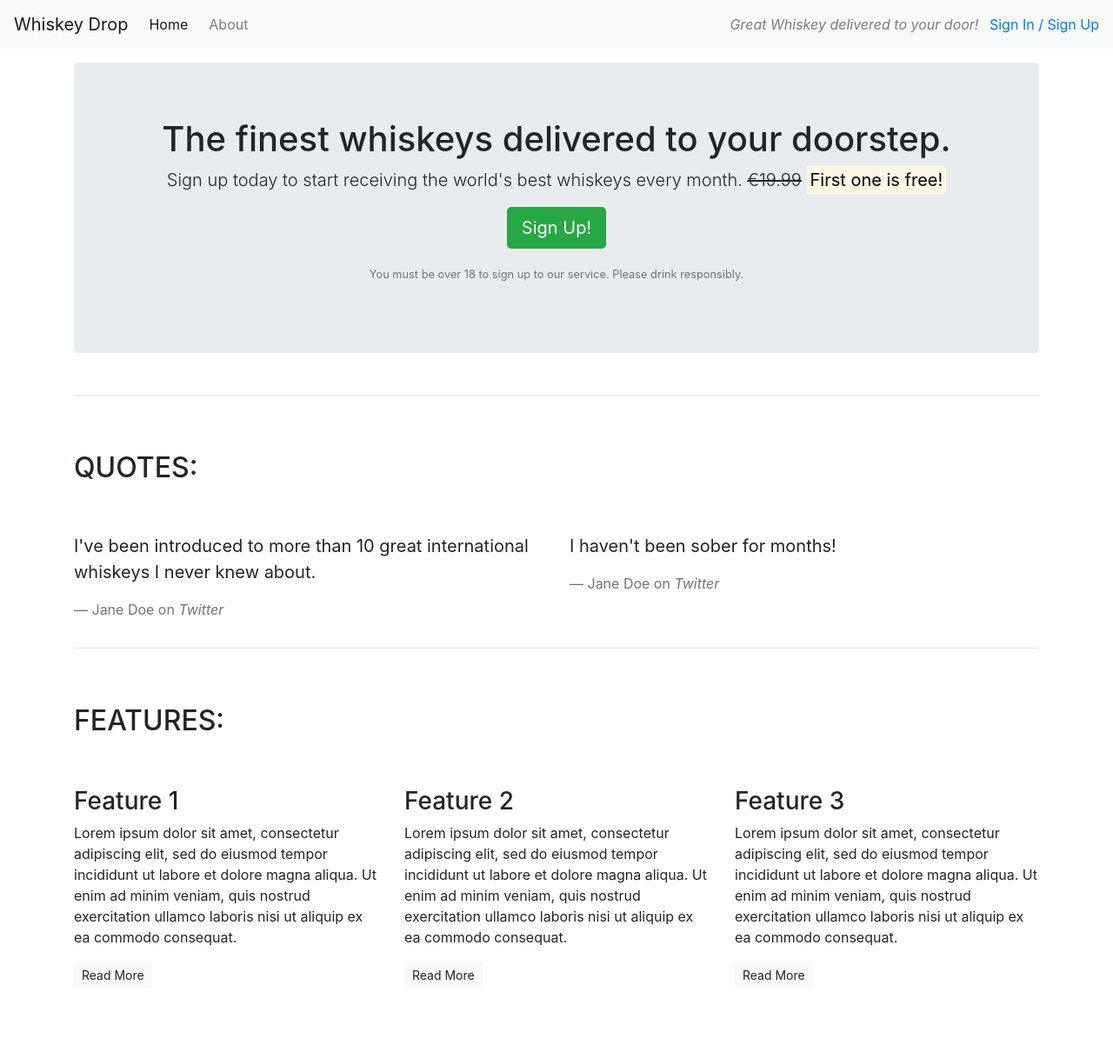
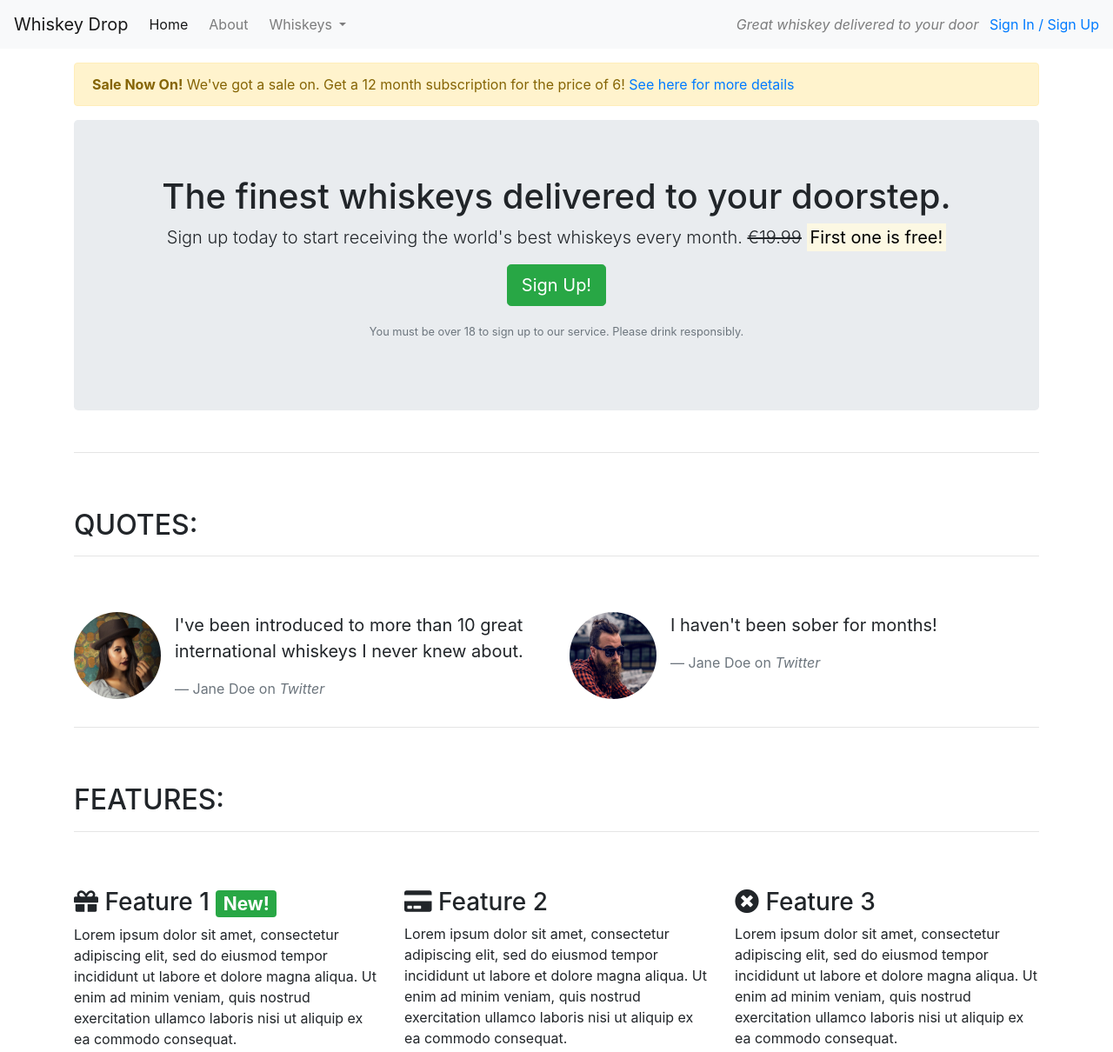
Before and after one commit to kelseyjaneadams/bootstrap, a plain HTML site: page index.html in a window 1280 px wide. Shown: the top 1210 px of the page at 87% size. Before the commit the page ends 1153 px from the top, so only its background shows below. Drawn offline with nearby package versions, Linux system fonts and the light colour scheme.

Commit message:
Add JavaScript components to create dropwdown menu.

```diff
--- a/index.html
+++ b/index.html
@@ -6,22 +6,55 @@
     <meta name="viewport" content="width=device-width, initial-scale=1.0">
     <title>Whiskey Drop | Taste a new whiskey every month</title>
     <link rel="stylesheet" href="https://maxcdn.bootstrapcdn.com/bootstrap/4.1.3/css/bootstrap.min.css">
+    <link rel="stylesheet" href="https://use.fontawesome.com/releases/v5.6.1/css/all.css"
+        integrity="sha384-gfdkjb5BdAXd+lj+gudLWI+BXq4IuLW5IT+brZEZsLFm++aCMlF1V92rMkPaX4PP" crossorigin="anonymous">
 </head>
 
 <body>
-    <nav class="navbar navbar-light bg-light navbar-expand-sm">
-        <a href="/" class="navbar-brand">Whiskey Drop</a>
+    <!--Nav-->
+    <nav class="navbar navbar-light navbar-expand-sm bg-light">
+        <a href="/" class="navbar-brand">
+            Whiskey Drop</a>
+
+        <button class="navbar-toggler ml-auto" type="button" data-toggle="collapse" data-target="#navbarNavDropdown"
+            aria-controls="navbarNavDropdown" aria-expanded="false" aria-label="Toggle navigation">
+            <span class="navbar-toggler-icon"></span></button>
+
+        <div class="collapse navbar-collapse" id="navbarNavDropdown">
             <ul class="navbar-nav mr-auto">
                 <li class="active nav-item mr-2"><a class="nav-link" href="/">Home</a></li>
-            <li class="nav-item mr-2"><a class="nav-link" href="/about">About</a></li>
-            <li class="nav-item mr-2 d-block d-sm-none"><a class="nav-link" href="/login">Sign In / Sign Up</a></li>
+                <li class="nav-item mr-2"><a class="nav-link" href="">About</a></li>
+                <li class="nav-item dropdown">
+                    <a class="nav-link dropdown-toggle" href="#" id="navbarDropdownMenuLink" role="button"
+                        data-toggle="dropdown" aria-haspopup="true" aria-expanded="false">
+                        Whiskeys
+                    </a>
+                    <div class="dropdown-menu" aria-labelledby="navbarDropdownMenuLink">
+                        <a class="dropdown-item" href="#">Irish</a>
+                        <a class="dropdown-item" href="#">Scotch</a>
+                        <a class="dropdown-item" href="#">Japanese</a>
+                        <a class="dropdown-item" href="#">American</a>
+                    </div>
+                </li>
+                <li class="nav-item mr-2 d-block d-sm-none"><a class="nav-link" href="">Sign In / Sign Up</a></li>
             </ul>
+        </div>
+
         <div class="d-none d-md-block">
-            <p class="navbar-text my-auto mr-2"><i>Great Whiskey delivered to your door!</i></p>
+            <p class="navbar-text my-auto mr-2"><i>Great whiskey delivered to your door</i></p>
             <a href="/login">Sign In / Sign Up</a>
         </div>
+        <!--</div>-->
     </nav>
     <article class="container mt-3">
+        <div class="row d-none d-sm-block">
+            <div class="col-12">
+                <div class="alert alert-warning">
+                    <strong>Sale Now On!</strong> We've got a sale on. Get a 12 month subscription for the price of 6!
+                    <a href="">See here for more details</a>
+                </div>
+            </div>
+        </div>
         <!-- Callout -->
         <div class="row">
             <div class="col-12">
@@ -39,43 +72,61 @@
         </div>
         <!-- /.callout -->
         <hr>
-
         <!-- Quotes -->
         <section class="quotes">
             <div class="row">
                 <div class="col-12 my-5">
                     <h2 class="text-uppercase">Quotes:</h2>
+                    <hr />
                 </div>
             </div>
             <div class="row">
                 <div class="col-12 col-md-6">
+                    <div class="media">
+                        <div class="d-none d-sm-block">
+                            <img src="images/girl-image.png" class="rounded-circle mr-3" height=100 width=100>
+                        </div>
+                        <div class="media-body">
                             <blockquote class="blockquote">
-                        <p>I've been introduced to more than 10 great international whiskeys I never knew about.</p>
-                        <footer class="blockquote-footer">Jane Doe on <cite title="Twitter">Twitter</cite></footer>
+                                <p>I've been introduced to more than 10 great international whiskeys I never knew about.
+                                </p>
+                                <footer class="blockquote-footer">Jane Doe on <cite title="Twitter">Twitter</cite>
+                                </footer>
                             </blockquote>
                         </div>
+                    </div>
+                </div>
                 <div class="col-12 col-md-6">
+                    <div class="media">
+                        <div class="d-none d-sm-block">
+                            <img src="images/guy-image.png" class="rounded-circle mr-3" height=100 width=100>
+                        </div>
+                        <div class="media-body">
                             <blockquote class="blockquote">
                                 <p>I haven't been sober for months!</p>
-                        <footer class="blockquote-footer">Jane Doe on <cite title="Twitter">Twitter</cite></footer>
+                                <footer class="blockquote-footer">Jane Doe on <cite title="Twitter">Twitter</cite>
+                                </footer>
                             </blockquote>
+                        </div>
+                    </div>
                 </div>
             </div>
         </section>
         <!-- /.quotes -->
         <hr>
-
         <!-- Features -->
         <section class="features">
             <div class="row">
                 <div class="col-12 my-5">
                     <h2 class="text-uppercase">Features:</h2>
+                    <hr />
                 </div>
             </div>
             <div class="row">
                 <div class="col-12 col-md-6 col-lg-4">
                     <div class="feature">
-                        <h3>Feature 1</h3>
+                        <h3><i class="fas fa-gift d-none d-sm-inline"></i> Feature 1 <span
+                                class="badge badge-success">New!</span></h3>
                         <p>Lorem ipsum dolor sit amet, consectetur adipiscing elit, sed do eiusmod tempor incididunt ut
                             labore et dolore magna aliqua. Ut enim ad minim veniam, quis nostrud exercitation ullamco
                             laboris nisi ut aliquip ex ea commodo consequat.</p>
@@ -84,7 +135,7 @@
                 </div>
                 <div class="col-12 col-md-6 col-lg-4">
                     <div class="feature">
-                        <h3>Feature 2</h3>
+                        <h3><i class="fas fa-credit-card d-none d-sm-inline"></i> Feature 2</h3>
                         <p>Lorem ipsum dolor sit amet, consectetur adipiscing elit, sed do eiusmod tempor incididunt ut
                             labore et dolore magna aliqua. Ut enim ad minim veniam, quis nostrud exercitation ullamco
                             laboris nisi ut aliquip ex ea commodo consequat.</p>
@@ -93,7 +144,7 @@
                 </div>
                 <div class="col-12 d-md-none d-lg-block col-lg-4">
                     <div class="feature">
-                        <h3>Feature 3</h3>
+                        <h3><i class="fas fa-times-circle d-none d-sm-inline"></i> Feature 3</h3>
                         <p>Lorem ipsum dolor sit amet, consectetur adipiscing elit, sed do eiusmod tempor incididunt ut
                             labore et dolore magna aliqua. Ut enim ad minim veniam, quis nostrud exercitation ullamco
                             laboris nisi ut aliquip ex ea commodo consequat.</p>
@@ -103,50 +154,16 @@
             </div>
         </section>
         <!-- /.features -->
-
-        <!-- /.features -->
-        <!-- Table
-        <section>
-            <h2 class="text-uppercase text-center mb-4">Monthly Favourites</h2>
-            <div class="container">
-                <div class="row">
-                    <div class="col-lg-8 mx-auto">
-                        <table class="table table-bordered table-striped">
-                            <thead class="thead-dark">
-                                <tr>
-                                    <th scope="col">Name</th>
-                                    <th scope="col">Origin</th>
-                                </tr>
-                            </thead>
-                            <tbody>
-                                <tr>
-                                    <td>Glenfiddich 18</td>
-                                    <td>Scotland</td>
-                                </tr>
-                                <tr>
-                                    <td>Yamazaki 12</td>
-                                    <td>Japan</td>
-                                </tr>
-                                <tr>
-                                    <td>Jameson Black Barrel</td>
-                                    <td>Ireland</td>
-                                </tr>
-                                <tr>
-                                    <td>Woodford Reserve</td>
-                                    <td>USA</td>
-                                </tr>
-                                <tr>
-                                    <td>Lagavulin 16</td>
-                                    <td>Scotland</td>
-                                </tr>
-                            </tbody>
-                        </table>
-                    </div>
-                </div>
-            </div>
-        </section>
-        <!-- table -->
     </article>
+    <script src="https://cdn.jsdelivr.net/npm/jquery@3.5.1/dist/jquery.slim.min.js"
+        integrity="sha384-DfXdz2htPH0lsSSs5nCTpuj/zy4C+OGpamoFVy38MVBnE+IbbVYUew+OrCXaRkfj" crossorigin="anonymous">
+    </script>
+    <script src="https://cdn.jsdelivr.net/npm/popper.js@1.16.1/dist/umd/popper.min.js"
+        integrity="sha384-9/reFTGAW83EW2RDu2S0VKaIzap3H66lZH81PoYlFhbGU+6BZp6G7niu735Sk7lN" crossorigin="anonymous">
+    </script>
+    <script src="https://cdn.jsdelivr.net/npm/bootstrap@4.6.2/dist/js/bootstrap.bundle.min.js"
+        integrity="sha384-Fy6S3B9q64WdZWQUiU+q4/2Lc9npb8tCaSX9FK7E8HnRr0Jz8D6OP9dO5Vg3Q9ct" crossorigin="anonymous">
+    </script>
 </body>
 
 </html>
```
Also changed, not shown: images/girl-image.png (added), images/guy-image.png (added). Lines whose indentation alone changed are shown as unchanged.
